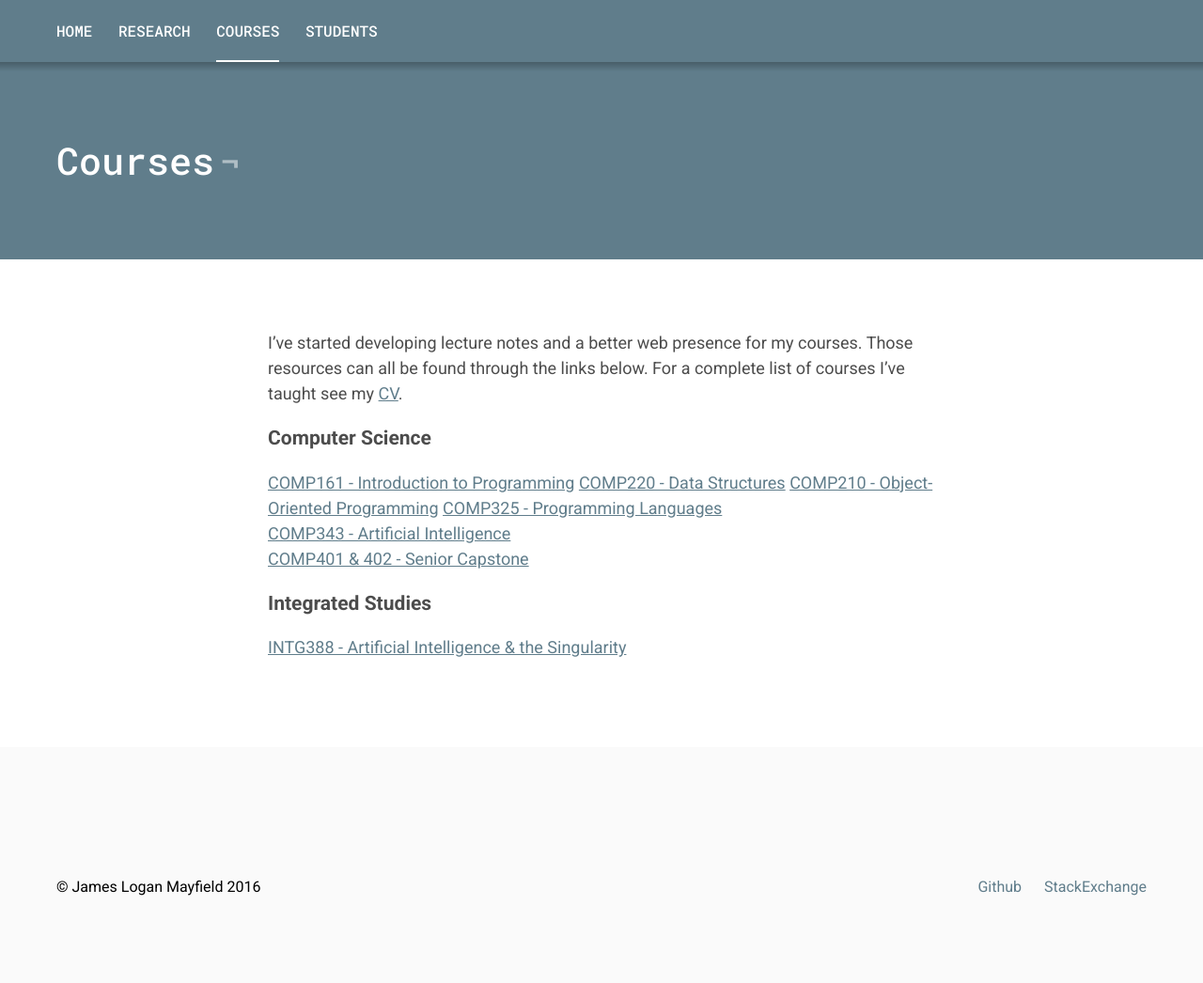
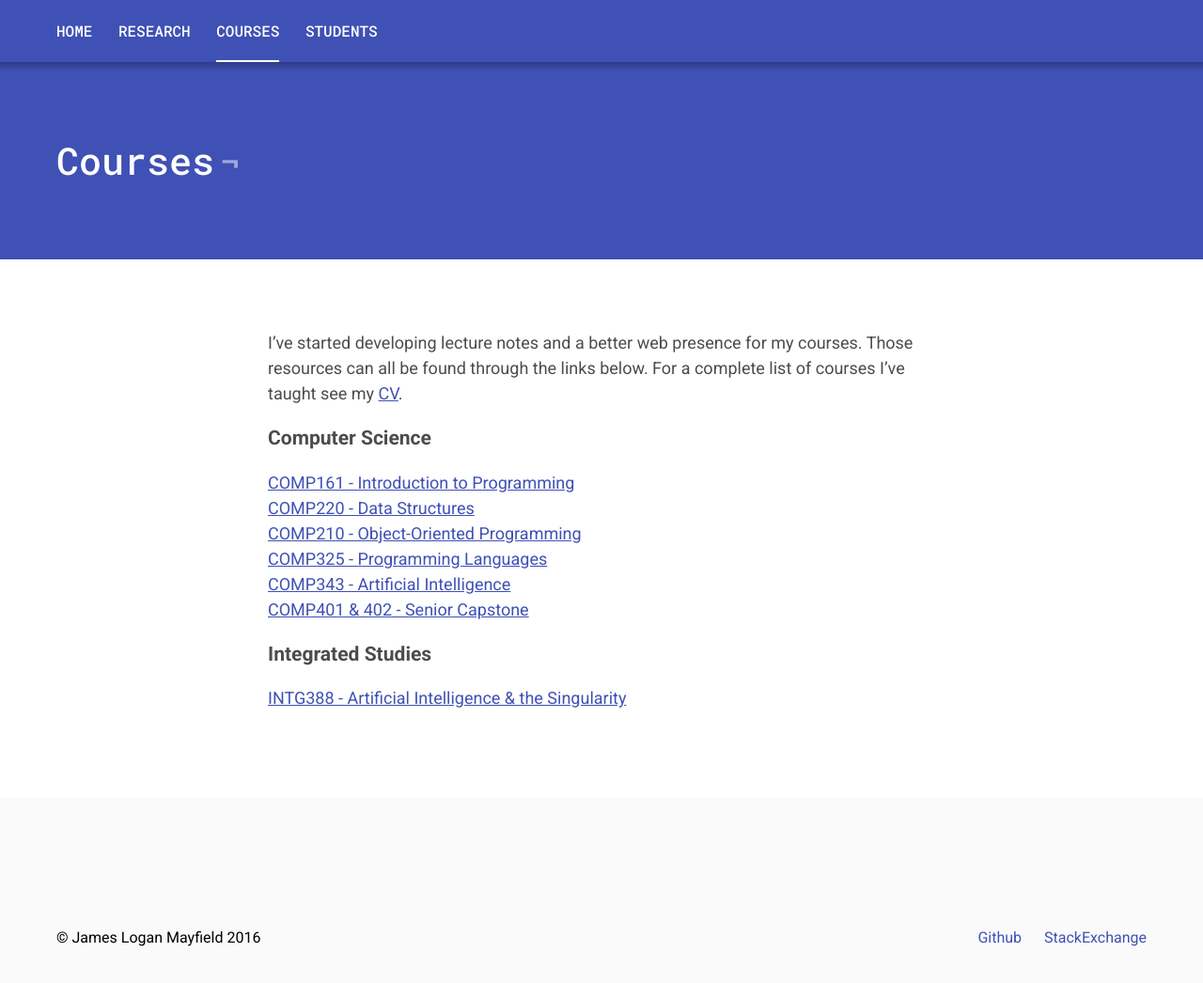
Before and after one commit to jlmayfield/jlmayfield.github.io, a Jekyll site: the page built from _pages/courses.md, in a window 1280 px wide and 1149 px high. Shown: the top 1046 px of the window at 94% size. Built offline with Jekyll 4.4.1, drawn with Linux system fonts in a browser that asks for light colours.

Commit message:
hack fix for broken theme

```diff
--- a/_config.yml
+++ b/_config.yml
@@ -6,7 +6,7 @@ description: > # this means to ignore newlines until "baseurl:"
 baseurl: "" # the subpath of your site, e.g. /blog/
 url: "http://jlmayfield.github.io" # the base hostname & protocol for your site
 fixedNav: 'true' # true or false
-theme: grey # green, blue, orange, purple, grey
+#theme: grey # green, blue, orange, purple, grey
 githubUsername:  jlmayfield
 stackexchangeUsername:  logan-mayfield
 
```
Also changed, not shown: Gemfile.lock, _pages/courses.md (line endings or trailing spaces).
